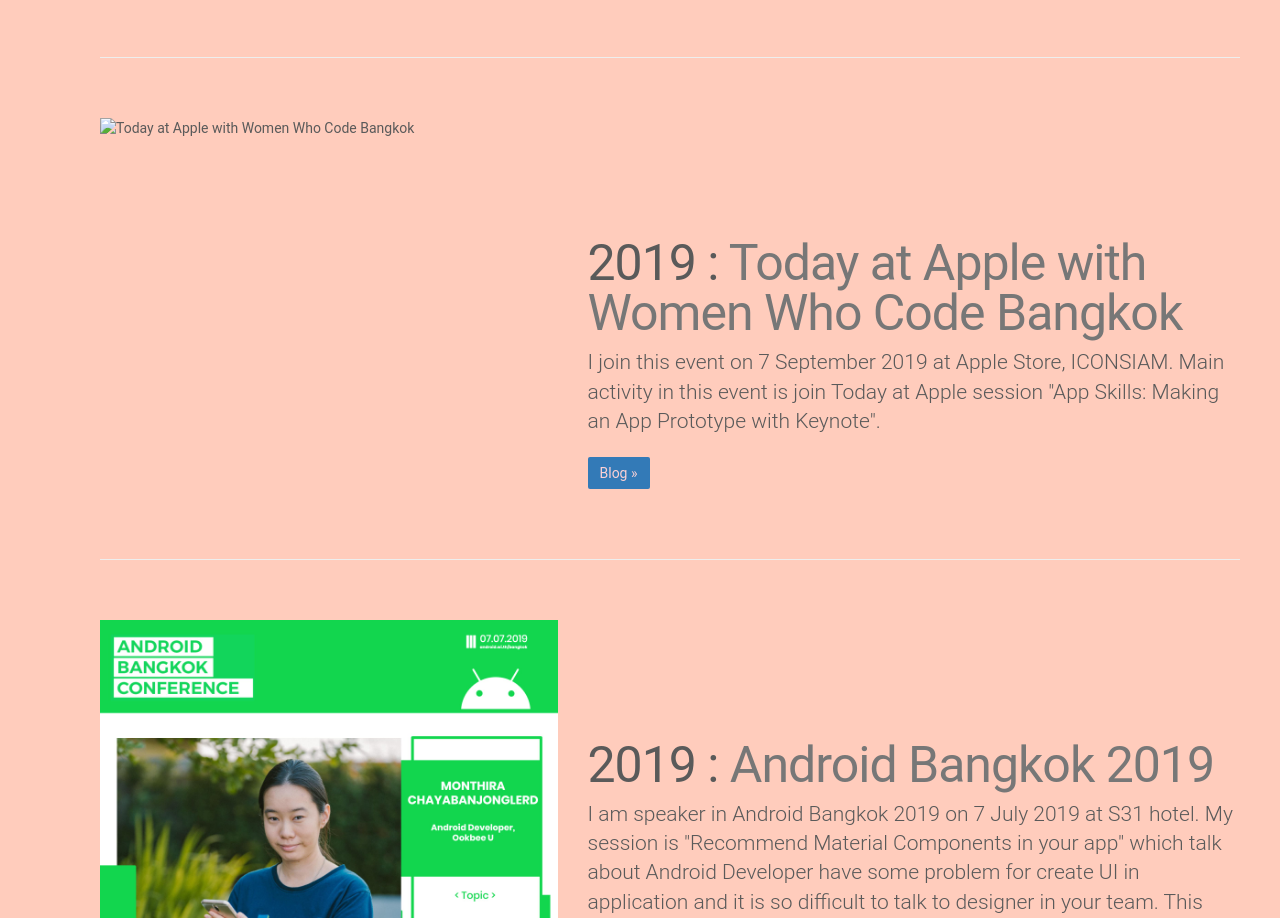
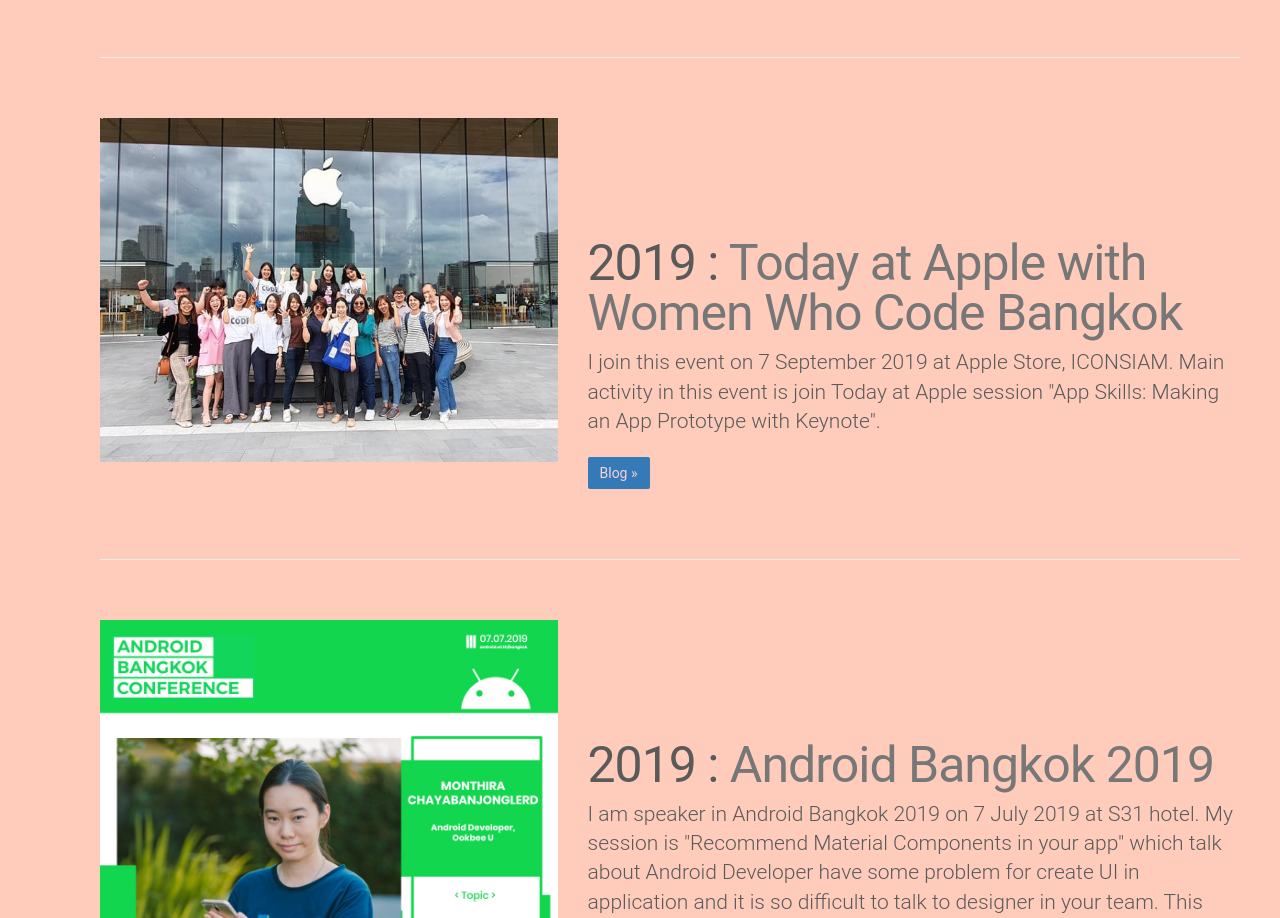
Before and after one commit to mikkipastel/mikkipastel_portfolio, a plain HTML site: page public/index.html in a window 1280 px wide. Shown: the part 5199-6117 px from the top of the page. Drawn offline with nearby package versions, Linux system fonts and the light colour scheme.

Commit message:
fixed for wrong image path

```diff
--- a/public/index.html
+++ b/public/index.html
@@ -247,7 +247,7 @@
           <p><a class="btn btn-primary" href="https://medium.com/mikkipastel/today-at-apple-with-women-who-code-bangkok-at-apple-iconsiam-f0d6688cd572" role="button">Blog &raquo;</a></p>
         </div>
         <div class="col-md-5 col-md-pull-7">
-          <img class="featurette-image img-responsive center-block" src="image/activity_wwc_todayatapple.jpg" alt="Today at Apple with Women Who Code Bangkok">
+          <img class="featurette-image img-responsive center-block" src="image/activity/activity_wwc_todayatapple.jpg" alt="Today at Apple with Women Who Code Bangkok">
         </div>
       </div>
       <hr class="featurette-divider">
```
